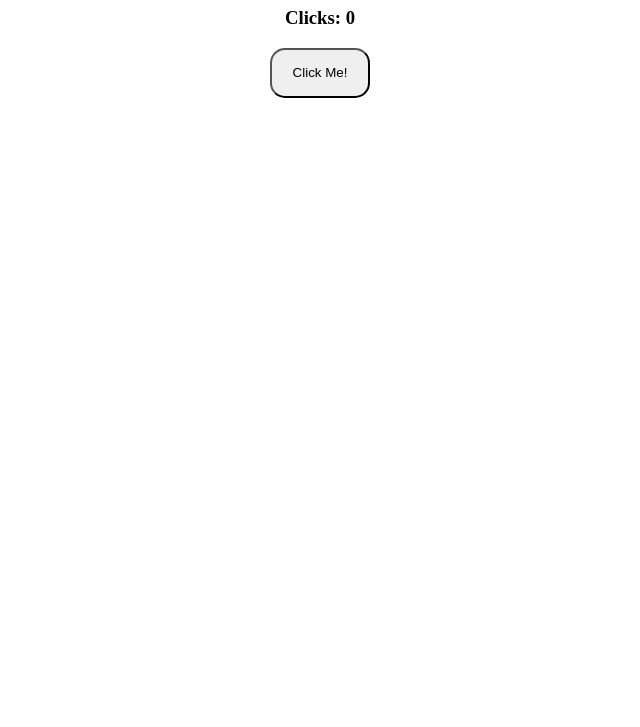
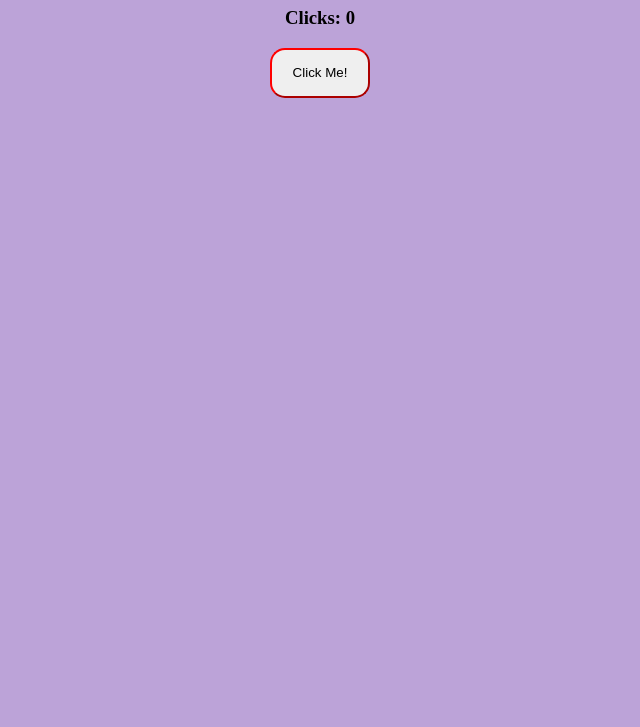
Before and after one commit to Askinga/Askingas-Incremental, a plain HTML site: page index.html in a window 1280 px wide. Shown: the part 73-800 px from the top of the page, without its empty margins (320-960 px from the left). Drawn offline with Linux system fonts and the light colour scheme.

Commit message:
Update styles.css

```diff
--- a/styles.css
+++ b/styles.css
@@ -1,10 +1,16 @@
 body{
-  background-color: rgb(0,146,255)
+  background-color: rgba(160,124,200,0.7);
     transition: all 0.3s;
 }
 .click-button{
-  postition: center;
   width: 100px;
   height: 50px;
   border-radius: 15px;
+  border-color: red;
 }
+
+.click-button:hover{
+  transition: transform 0.65s;
+  transform: scale(1.15);
+  transition-timing-function: ease-out;
+}
```
